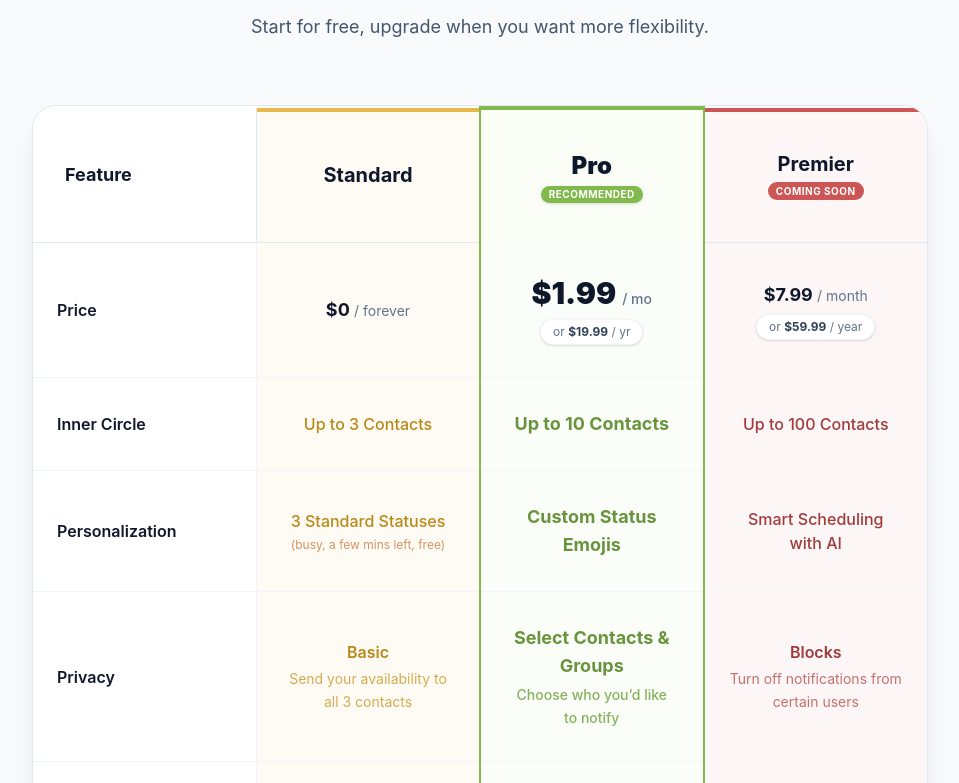
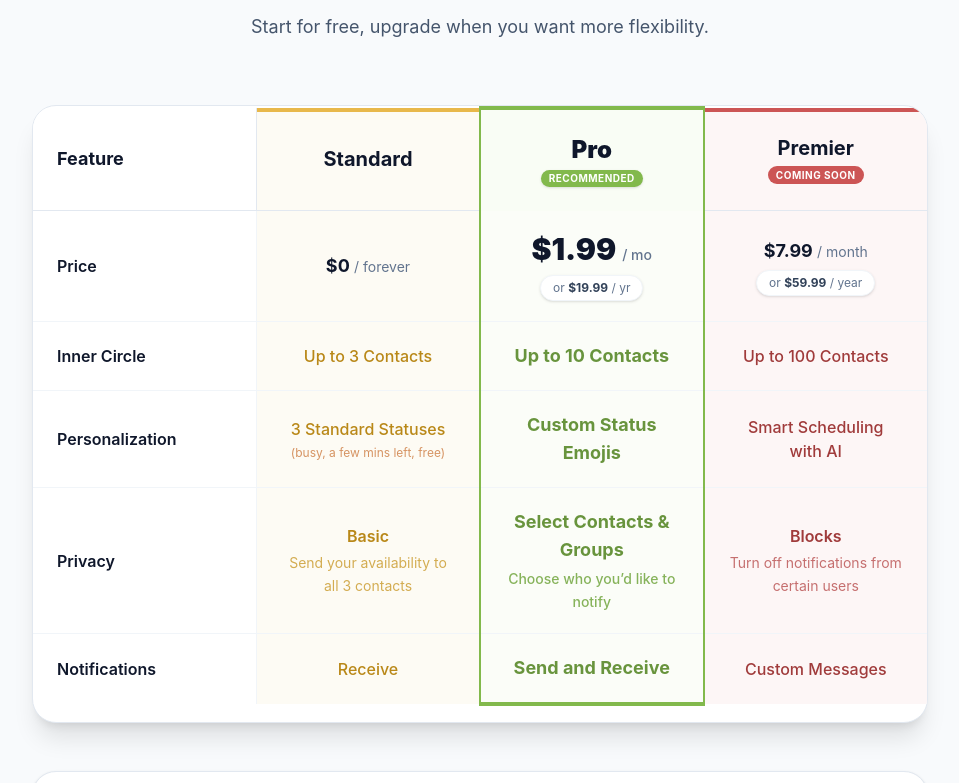
Before and after one commit to sam-tritto/Phonetagwebsite, a React (Vite) app: page / in a window 1280 px wide. Shown: the part 2737-3520 px from the top of the page, without its empty margins (160-1119 px from the left). Built offline with nearby package versions, Linux system fonts and the light colour scheme; no server answers.

Commit message:
style: adjust padding and spacing for pricing table cells in App.tsx

```diff
--- a/src/app/App.tsx
+++ b/src/app/App.tsx
@@ -303,14 +303,14 @@ export default function App() {
               <table className="w-full text-left border-collapse min-w-[800px]">
                 <thead>
                   <tr>
-                    <th className="w-1/4 p-6 md:p-8 bg-white border-b border-slate-200">
+                    <th className="w-1/4 py-4 px-4 md:py-5 md:px-6 bg-white border-b border-slate-200">
                       <span className="text-lg font-bold text-slate-900">Feature</span>
                     </th>
-                    <th className="w-1/4 p-6 md:p-8 border-b border-slate-200 border-l border-slate-200 relative text-center" style={{ backgroundColor: '#fdfbf4' }}>
+                    <th className="w-1/4 py-4 px-4 md:py-5 md:px-6 border-b border-slate-200 border-l border-slate-200 relative text-center" style={{ backgroundColor: '#fdfbf4' }}>
                       <div className="absolute top-0 left-0 w-full h-1" style={{ backgroundColor: '#E8B84B' }}></div>
                       <div className="text-xl font-bold text-slate-900">Standard</div>
                     </th>
-                    <th className="w-1/4 p-6 md:p-10 border-t-4 border-l-2 border-r-2 border-b-0 border-[#82B94C] relative text-center shadow-xl z-20" style={{ backgroundColor: '#f9fdf5' }}>
+                    <th className="w-1/4 py-5 px-4 md:py-6 md:px-6 border-t-4 border-l-2 border-r-2 border-b-0 border-[#82B94C] relative text-center shadow-xl z-20" style={{ backgroundColor: '#f9fdf5' }}>
                       <div className="text-2xl font-black text-slate-900 flex flex-col items-center gap-1">
                         Pro
                         <span className="text-[10px] font-bold px-2 py-0.5 rounded-full uppercase tracking-wider shadow-sm" style={{ backgroundColor: '#82B94C', color: 'white' }}>
@@ -318,7 +318,7 @@ export default function App() {
                         </span>
                       </div>
                     </th>
-                    <th className="w-1/4 p-6 md:p-8 border-b border-slate-200 relative text-center border-l-0" style={{ backgroundColor: '#fdf6f6' }}>
+                    <th className="w-1/4 py-4 px-4 md:py-5 md:px-6 border-b border-slate-200 relative text-center border-l-0" style={{ backgroundColor: '#fdf6f6' }}>
                       <div className="absolute top-0 left-0 w-full h-1" style={{ backgroundColor: '#CC5555' }}></div>
                       <div className="text-xl font-bold text-slate-900 flex flex-col items-center gap-1">
                         Premier
@@ -332,17 +332,17 @@ export default function App() {
                 <tbody className="divide-y divide-slate-100">
                   {/* Price */}
                   <tr className="hover:bg-slate-50/50 transition-colors border-t-0">
-                    <td className="p-5 md:p-6 font-semibold text-slate-900">Price</td>
-                    <td className="p-5 md:p-6 border-l border-slate-100 text-center" style={{ backgroundColor: '#fdfbf4' }}>
+                    <td className="py-3 px-4 md:py-4 md:px-6 font-semibold text-slate-900">Price</td>
+                    <td className="py-3 px-4 md:py-4 md:px-6 border-l border-slate-100 text-center" style={{ backgroundColor: '#fdfbf4' }}>
                       <div className="font-bold text-lg text-slate-900">$0 <span className="text-sm font-normal text-slate-500">/ forever</span></div>
                     </td>
-                    <td className="p-5 md:p-8 border-l-2 border-r-2 border-[#82B94C] text-center relative z-20 shadow-[0_5px_15px_rgba(130,185,76,0.1)]" style={{ backgroundColor: '#fbfdf8' }}>
+                    <td className="py-4 px-4 md:py-5 md:px-6 border-l-2 border-r-2 border-[#82B94C] text-center relative z-20 shadow-[0_5px_15px_rgba(130,185,76,0.1)]" style={{ backgroundColor: '#fbfdf8' }}>
                       <div className="font-black text-3xl text-slate-900 mb-1">$1.99 <span className="text-sm font-medium text-slate-500">/ mo</span></div>
                       <div className="text-xs text-slate-500 bg-white inline-block px-3 py-1 rounded-full border border-slate-100 shadow-sm mt-1">
                         or <span className="font-bold text-slate-700">$19.99</span> / yr
                       </div>
                     </td>
-                    <td className="p-5 md:p-6 text-center border-l-0" style={{ backgroundColor: '#fdf6f6' }}>
+                    <td className="py-3 px-4 md:py-4 md:px-6 text-center border-l-0" style={{ backgroundColor: '#fdf6f6' }}>
                       <div className="font-bold text-lg text-slate-900 mb-1">$7.99 <span className="text-sm font-normal text-slate-500">/ month</span></div>
                       <div className="text-xs text-slate-500 bg-white inline-block px-3 py-1 rounded-full border border-slate-100 shadow-sm">
                         or <span className="font-bold text-slate-700">$59.99</span> / year
@@ -352,45 +352,45 @@ export default function App() {
 
                   {/* Inner Circle */}
                   <tr className="hover:bg-slate-50/50 transition-colors">
-                    <td className="p-5 md:p-6 font-semibold text-slate-900">Inner Circle</td>
-                    <td className="p-5 md:p-6 border-l border-slate-100 text-center font-medium" style={{ backgroundColor: '#fdfbf4', color: '#b98818' }}>
+                    <td className="py-3 px-4 md:py-4 md:px-6 font-semibold text-slate-900">Inner Circle</td>
+                    <td className="py-3 px-4 md:py-4 md:px-6 border-l border-slate-100 text-center font-medium" style={{ backgroundColor: '#fdfbf4', color: '#b98818' }}>
                       Up to 3 Contacts
                     </td>
-                    <td className="p-5 md:p-8 border-l-2 border-r-2 border-[#82B94C] text-center font-bold text-lg relative z-20 shadow-[0_5px_15px_rgba(130,185,76,0.1)]" style={{ backgroundColor: '#fbfdf8', color: '#68943d' }}>
+                    <td className="py-4 px-4 md:py-5 md:px-6 border-l-2 border-r-2 border-[#82B94C] text-center font-bold text-lg relative z-20 shadow-[0_5px_15px_rgba(130,185,76,0.1)]" style={{ backgroundColor: '#fbfdf8', color: '#68943d' }}>
                       Up to 10 Contacts
                     </td>
-                    <td className="p-5 md:p-6 text-center font-medium border-l-0" style={{ backgroundColor: '#fdf6f6', color: '#a03b3b' }}>
+                    <td className="py-3 px-4 md:py-4 md:px-6 text-center font-medium border-l-0" style={{ backgroundColor: '#fdf6f6', color: '#a03b3b' }}>
                       Up to 100 Contacts
                     </td>
                   </tr>
 
                   {/* Personalization */}
                   <tr className="hover:bg-slate-50/50 transition-colors">
-                    <td className="p-5 md:p-6 font-semibold text-slate-900">Personalization</td>
-                    <td className="p-5 md:p-6 border-l border-slate-100 text-center font-medium" style={{ backgroundColor: '#fdfbf4', color: '#b98818' }}>
+                    <td className="py-3 px-4 md:py-4 md:px-6 font-semibold text-slate-900">Personalization</td>
+                    <td className="py-3 px-4 md:py-4 md:px-6 border-l border-slate-100 text-center font-medium" style={{ backgroundColor: '#fdfbf4', color: '#b98818' }}>
                       3 Standard Statuses
                       <div className="text-xs text-amber-700/60 mt-1 font-normal">(busy, a few mins left, free)</div>
                     </td>
-                    <td className="p-5 md:p-8 border-l-2 border-r-2 border-[#82B94C] text-center font-bold text-lg relative z-20 shadow-[0_5px_15px_rgba(130,185,76,0.1)]" style={{ backgroundColor: '#fbfdf8', color: '#68943d' }}>
+                    <td className="py-4 px-4 md:py-5 md:px-6 border-l-2 border-r-2 border-[#82B94C] text-center font-bold text-lg relative z-20 shadow-[0_5px_15px_rgba(130,185,76,0.1)]" style={{ backgroundColor: '#fbfdf8', color: '#68943d' }}>
                       Custom Status Emojis
                     </td>
-                    <td className="p-5 md:p-6 text-center font-medium border-l-0" style={{ backgroundColor: '#fdf6f6', color: '#a03b3b' }}>
+                    <td className="py-3 px-4 md:py-4 md:px-6 text-center font-medium border-l-0" style={{ backgroundColor: '#fdf6f6', color: '#a03b3b' }}>
                       Smart Scheduling<br />with AI
                     </td>
                   </tr>
 
                   {/* Privacy */}
                   <tr className="hover:bg-slate-50/50 transition-colors">
-                    <td className="p-5 md:p-6 font-semibold text-slate-900">Privacy</td>
-                    <td className="p-5 md:p-6 border-l border-slate-100 text-center" style={{ backgroundColor: '#fdfbf4' }}>
+                    <td className="py-3 px-4 md:py-4 md:px-6 font-semibold text-slate-900">Privacy</td>
+                    <td className="py-3 px-4 md:py-4 md:px-6 border-l border-slate-100 text-center" style={{ backgroundColor: '#fdfbf4' }}>
                       <div className="font-semibold mb-1" style={{ color: '#b98818' }}>Basic</div>
                       <div className="text-sm opacity-80 leading-relaxed" style={{ color: '#c99929' }}>Send your availability to<br/>all 3 contacts</div>
                     </td>
-                    <td className="p-5 md:p-8 border-l-2 border-r-2 border-[#82B94C] text-center relative z-20 shadow-[0_5px_15px_rgba(130,185,76,0.1)]" style={{ backgroundColor: '#fbfdf8' }}>
+                    <td className="py-4 px-4 md:py-5 md:px-6 border-l-2 border-r-2 border-[#82B94C] text-center relative z-20 shadow-[0_5px_15px_rgba(130,185,76,0.1)]" style={{ backgroundColor: '#fbfdf8' }}>
                       <div className="font-bold text-lg mb-1" style={{ color: '#68943d' }}>Select Contacts & Groups</div>
                       <div className="text-sm opacity-90 leading-relaxed font-medium" style={{ color: '#7aab4a' }}>Choose who you’d like to notify</div>
                     </td>
-                    <td className="p-5 md:p-6 text-center border-l-0" style={{ backgroundColor: '#fdf6f6' }}>
+                    <td className="py-3 px-4 md:py-4 md:px-6 text-center border-l-0" style={{ backgroundColor: '#fdf6f6' }}>
                       <div className="font-semibold mb-1" style={{ color: '#a03b3b' }}>Blocks</div>
                       <div className="text-sm opacity-80 leading-relaxed" style={{ color: '#b84e4e' }}>Turn off notifications from certain users</div>
                     </td>
@@ -398,14 +398,14 @@ export default function App() {
 
                   {/* Notifications */}
                   <tr className="hover:bg-slate-50/50 transition-colors">
-                    <td className="p-5 md:p-6 font-semibold text-slate-900">Notifications</td>
-                    <td className="p-5 md:p-6 border-l border-slate-100 text-center font-medium" style={{ backgroundColor: '#fdfbf4', color: '#b98818' }}>
+                    <td className="py-3 px-4 md:py-4 md:px-6 font-semibold text-slate-900">Notifications</td>
+                    <td className="py-3 px-4 md:py-4 md:px-6 border-l border-slate-100 text-center font-medium" style={{ backgroundColor: '#fdfbf4', color: '#b98818' }}>
                       Receive
                     </td>
-                    <td className="p-5 md:p-8 border-b-4 border-l-2 border-r-2 border-[#82B94C] text-center font-bold text-lg relative z-20 shadow-[0_10px_20px_rgba(130,185,76,0.15)]" style={{ backgroundColor: '#fbfdf8', color: '#68943d' }}>
+                    <td className="py-4 px-4 md:py-5 md:px-6 border-b-4 border-l-2 border-r-2 border-[#82B94C] text-center font-bold text-lg relative z-20 shadow-[0_10px_20px_rgba(130,185,76,0.15)]" style={{ backgroundColor: '#fbfdf8', color: '#68943d' }}>
                       Send and Receive
                     </td>
-                    <td className="p-5 md:p-6 text-center font-medium border-l-0" style={{ backgroundColor: '#fdf6f6', color: '#a03b3b' }}>
+                    <td className="py-3 px-4 md:py-4 md:px-6 text-center font-medium border-l-0" style={{ backgroundColor: '#fdf6f6', color: '#a03b3b' }}>
                       Custom Messages
                     </td>
                   </tr>
```
